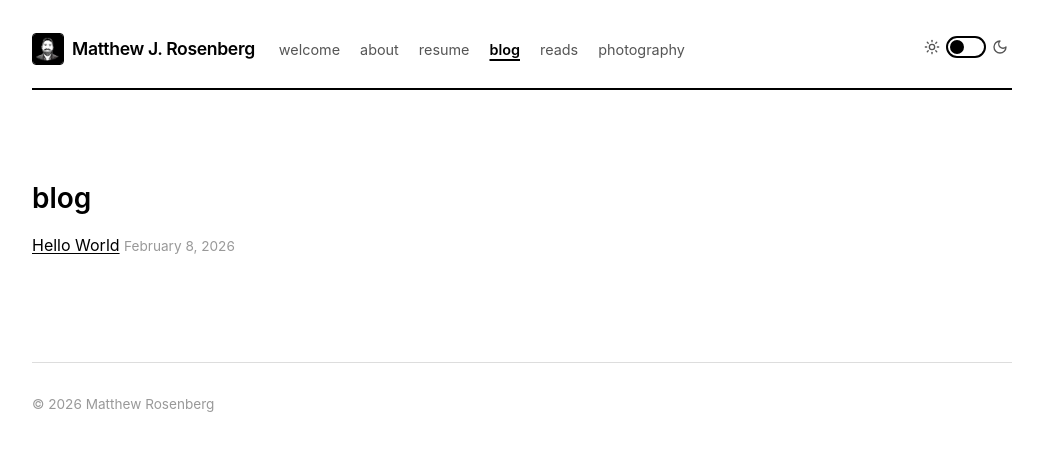
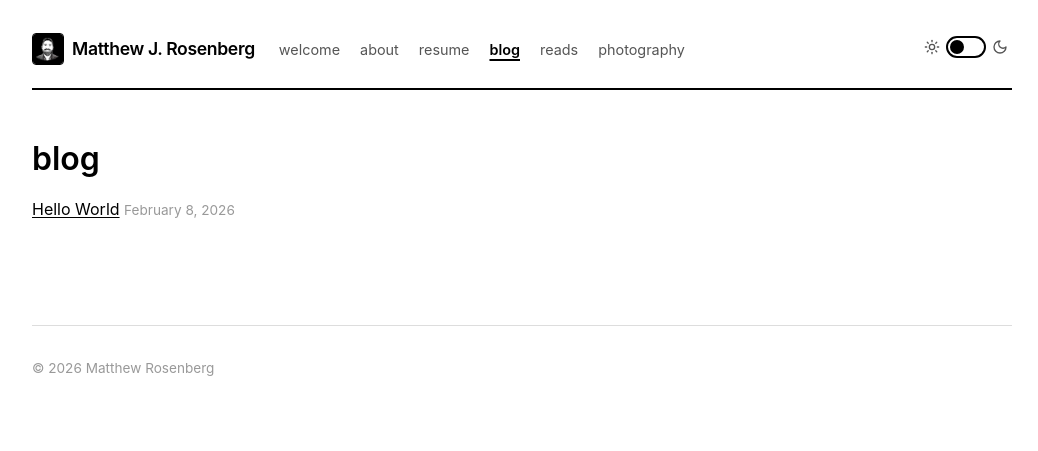
Before and after one commit to mattjrosenberg/mattjrosenberg.com, a Jekyll site: the page built from _pages/blog.md, in a window 1280 px wide. Shown: the top 451 px of the page, without its empty margins (118-1156 px from the left). Built offline with Jekyll 4.4.1, drawn with Linux system fonts in a browser that asks for light colours.

Commit message:
Remove top margin on page layout h1
Co-Authored-By: Claude Opus 4.6 <noreply@anthropic.com>

```diff
--- a/assets/css/style.css
+++ b/assets/css/style.css
@@ -314,8 +314,9 @@ nav {
   transform: translateX(18px);
 }
 
-/* ----- Article Content ----- */
-article h1:first-of-type {
+/* ----- Article & Section Content ----- */
+article h1:first-of-type,
+section h1:first-of-type {
   margin-top: 0;
   font-size: 2em;
 }
```
